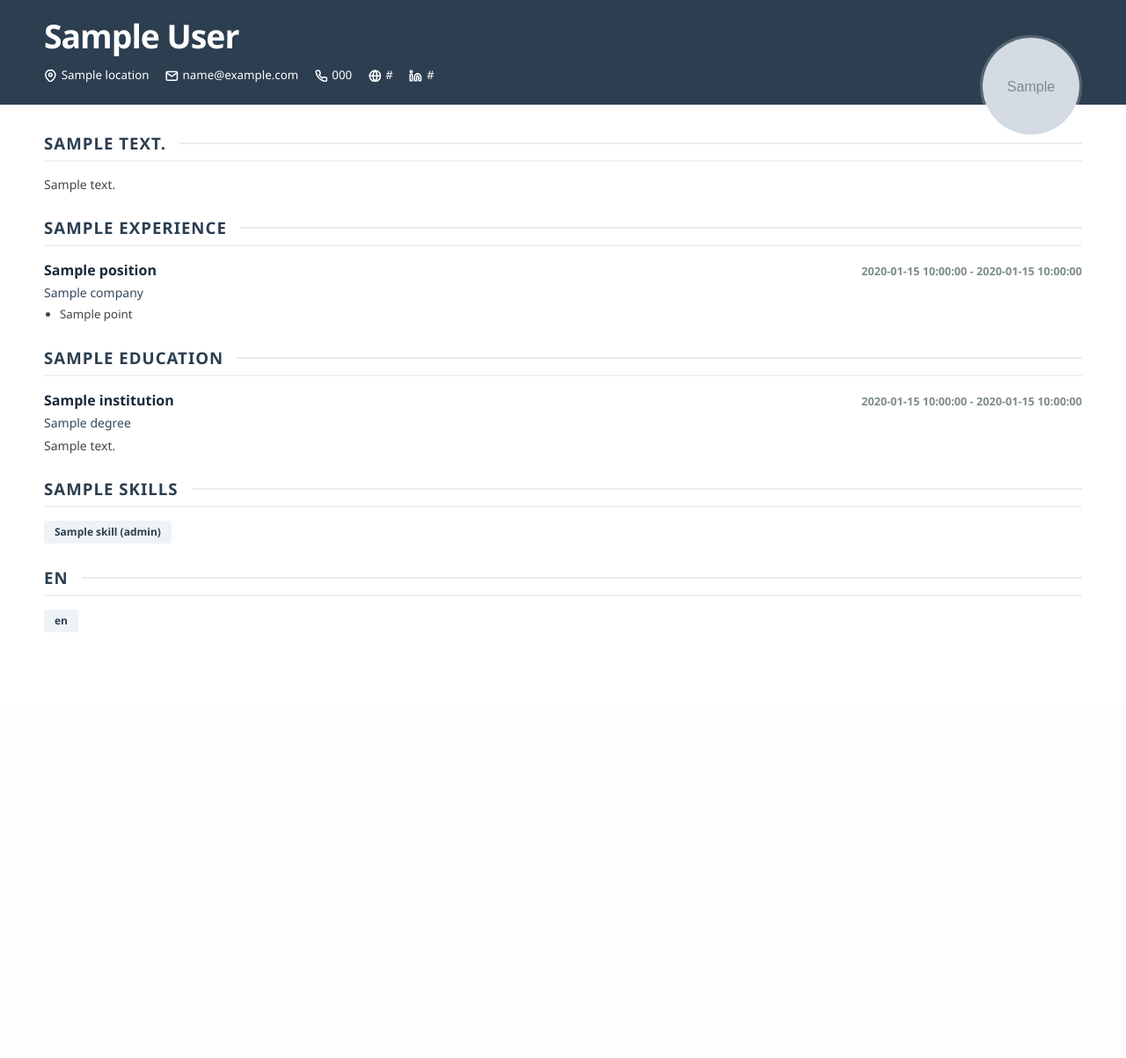
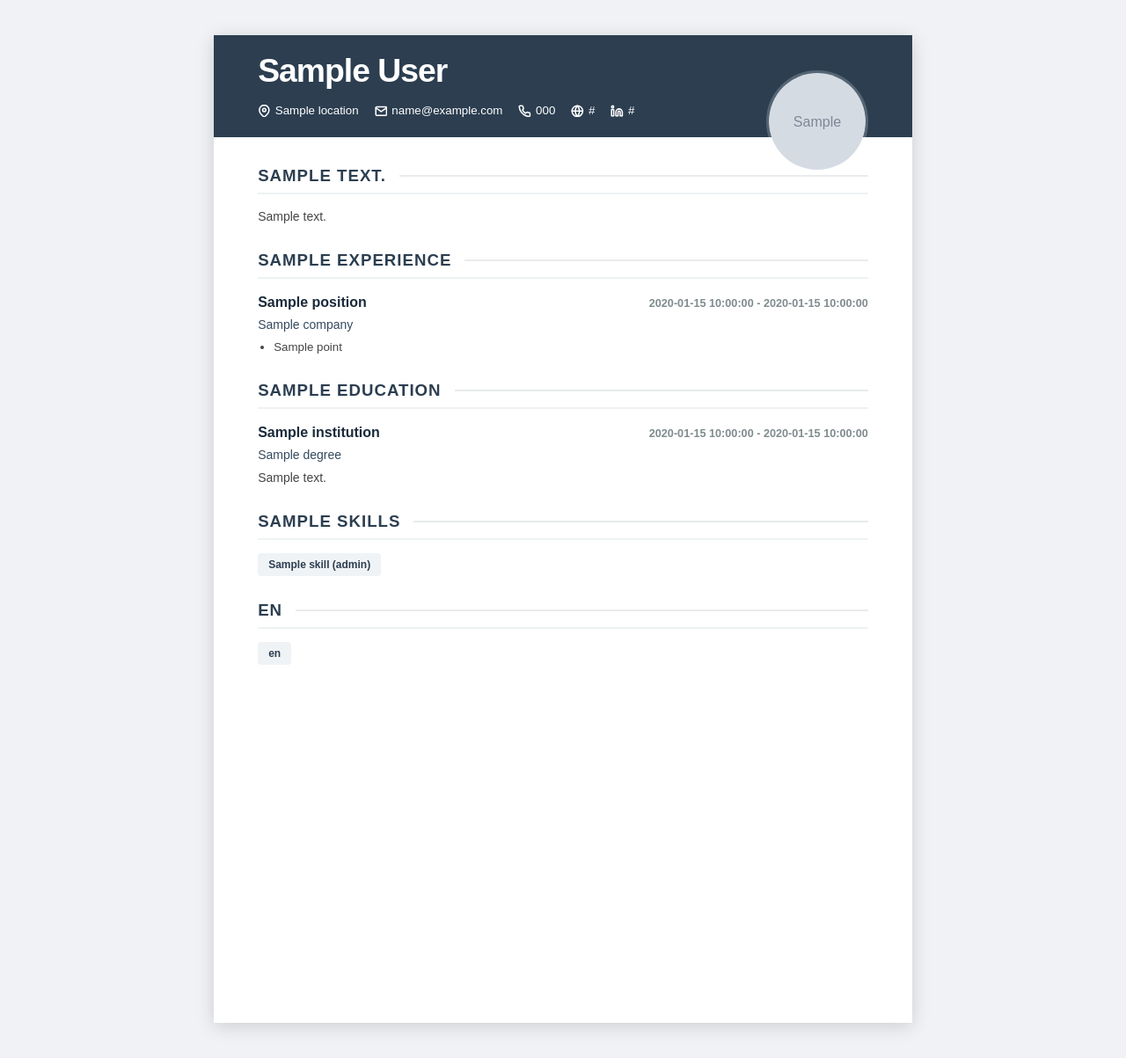
Before and after one commit to jadolg/MakeMyCV, a FastAPI app: template app/templates/template1.html in a window 1280 px wide. Shown: the whole page at 88% size. Before the commit the page ends 719 px from the top, so only its background shows below. Run offline with FastAPI, Linux system fonts and the light colour scheme; the template is opened without the code that fills it: most values are stand-ins (such as "Sample title", 1, 10 or a date in 2020); grey boxes marked "Sample" are stand-in pictures.

Commit message:
- Refactored PDF generation: extracted HTML rendering into a reusable `render_cv_html` function. - Added a CV preview feature, including a new `/preview` endpoint. - Updated frontend templates with a "Preview CV" button and enhanced styling for responsiveness. - Applied CSS optimizations and standardized font usage across templates. - Modified Dockerfile to include Liberation fonts for consistent rendering. - Added `.dockerignore` to improve Docker context handling.

```diff
--- a/app/main.py
+++ b/app/main.py
@@ -2,7 +2,7 @@ from fastapi import FastAPI, Request, Response, HTTPException
 from fastapi.templating import Jinja2Templates
 from fastapi.staticfiles import StaticFiles
 from app.schemas.cv import CVData
-from app.utils.pdf import generate_pdf
+from app.utils.pdf import generate_pdf, render_cv_html
 import os
 import jinja2
 
@@ -34,6 +34,17 @@ async def generate(cv_data: CVData):
         headers={"Content-Disposition": f"attachment; filename={cv_data.personal_info.full_name.replace(' ', '_')}_CV.pdf"}
     )
 
+@app.post("/preview")
+async def preview(cv_data: CVData):
+    try:
+        html_content = render_cv_html(cv_data.model_dump(), cv_data.template_name)
+    except jinja2.exceptions.TemplateNotFound:
+        raise HTTPException(status_code=400, detail=f"Template {cv_data.template_name} not found")
+    except Exception as e:
+        raise HTTPException(status_code=500, detail=str(e))
+
+    return Response(content=html_content, media_type="text/html")
+
 if __name__ == "__main__":
     import uvicorn
     uvicorn.run(app, host="0.0.0.0", port=8000)
--- a/app/templates/template1.html
+++ b/app/templates/template1.html
@@ -8,7 +8,7 @@
             margin: 0;
         }
         body {
-            font-family: 'Segoe UI', Roboto, Helvetica, Arial, sans-serif;
+            font-family: 'Liberation Sans', Arial, Helvetica, sans-serif;
             color: #333;
             line-height: 1.5;
             margin: 0;
@@ -35,10 +35,13 @@
         .contact-info {
             margin-top: 15px;
             font-size: 10pt;
+            display: flex;
+            flex-wrap: wrap;
+            align-items: center;
+            gap: 5px 18px;
         }
         .contact-info span {
-            margin-right: 15px;
-            display: inline-flex;
+            display: flex;
             align-items: center;
         }
         .contact-icon {
@@ -135,6 +138,19 @@
             font-size: 10.5pt;
             color: #444;
             text-align: justify;
+        }
+        @media screen {
+            html {
+                background-color: #f0f2f5;
+                padding: 40px 0;
+            }
+            body {
+                width: 210mm;
+                min-height: 297mm;
+                margin: 0 auto;
+                background-color: white;
+                box-shadow: 0 4px 20px rgba(0,0,0,0.15);
+            }
         }
     </style>
 </head>
```
Also changed, not shown: app/templates/index.html (+31 -1 lines), app/templates/template2.html (+16 -1 lines), app/templates/template3.html (+16 -1 lines), app/utils/pdf.py (+5 -2 lines), 3 other files.
